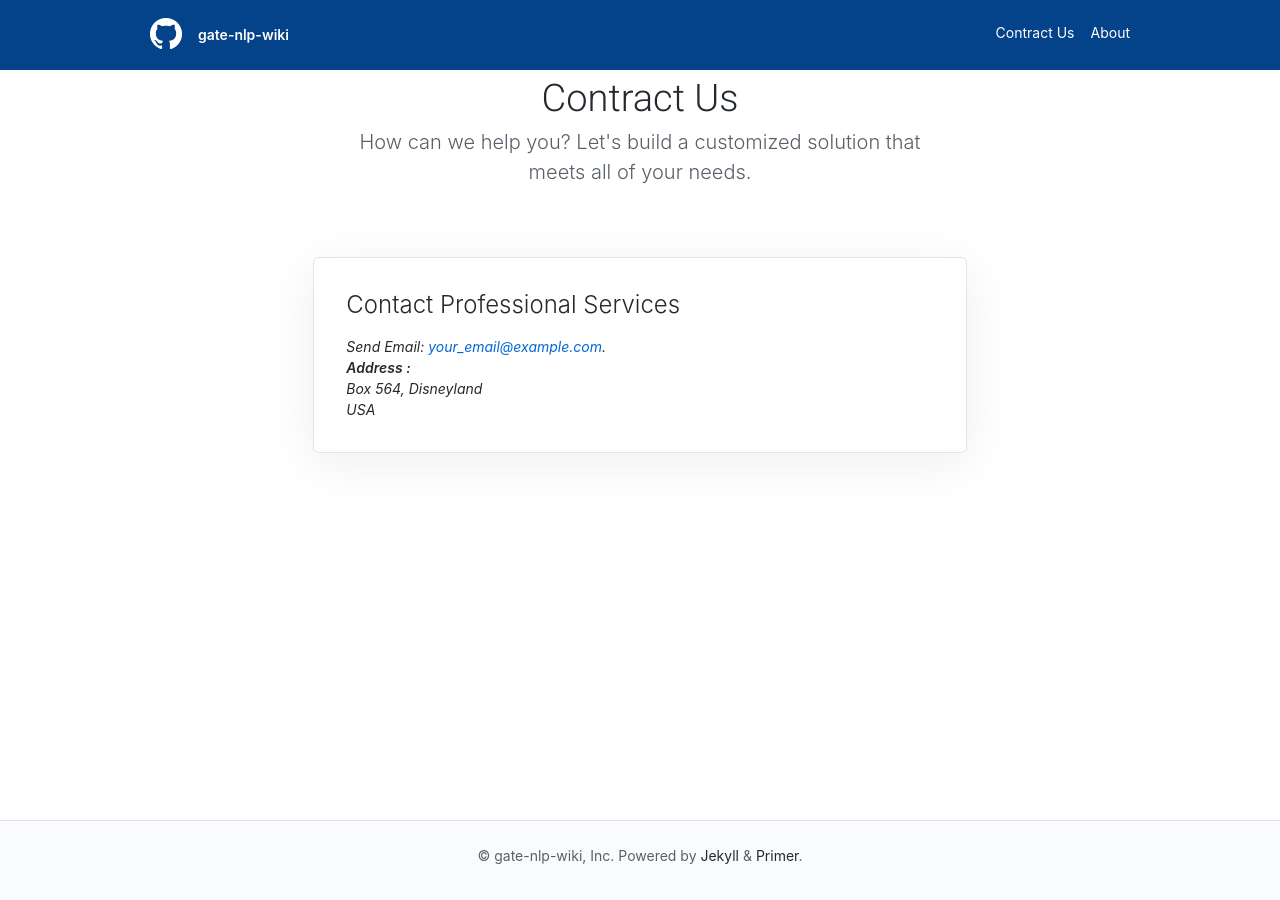
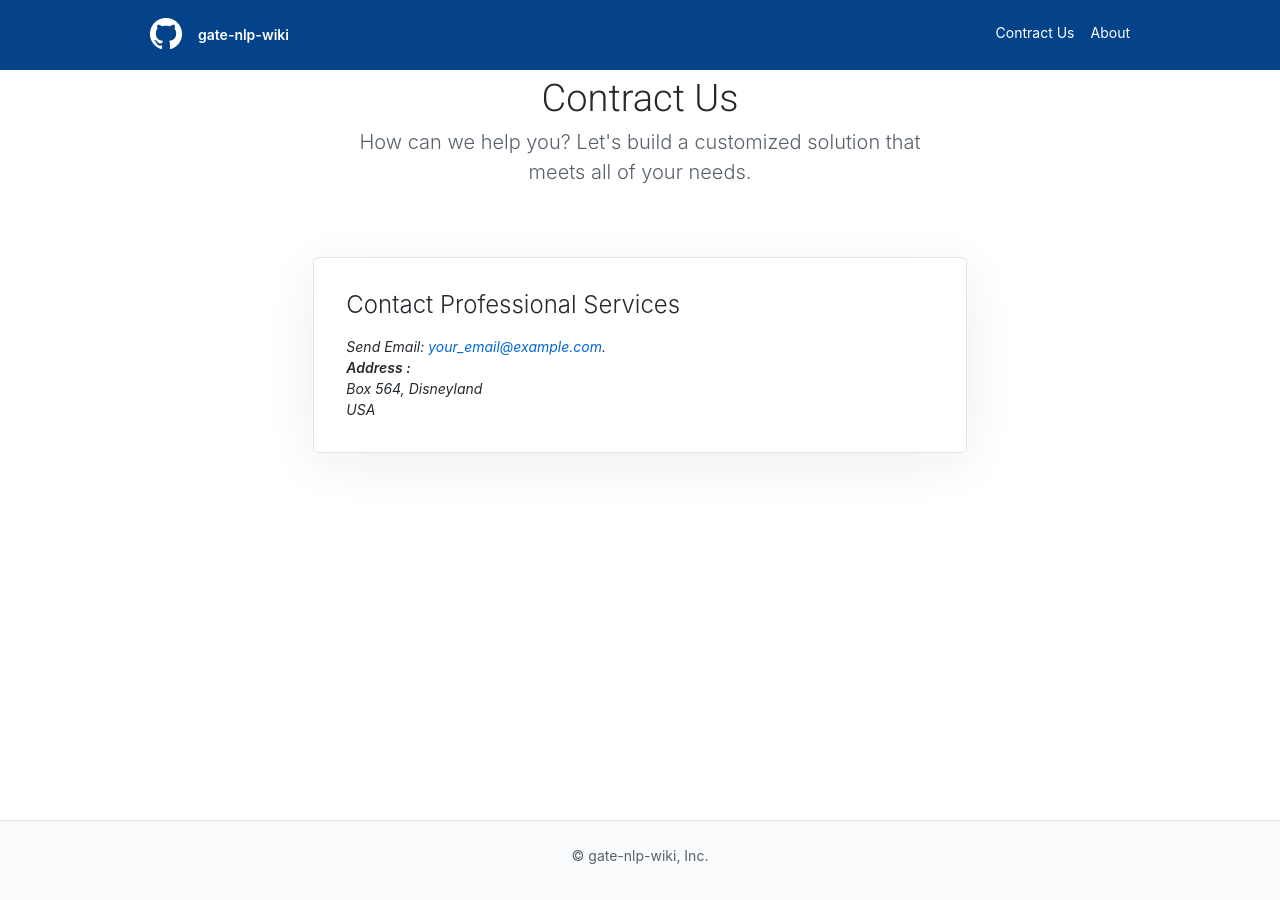
Before and after one commit to easimadi/gate-nlp-wiki, a Jekyll site: the page built from docs/contract.html, in a window 1280 px wide. Built offline with Jekyll 4.4.1, drawn with Linux system fonts in a browser that asks for light colours.

Commit message:
Update footer.html

```diff
--- a/docs/_includes/footer.html
+++ b/docs/_includes/footer.html
@@ -24,5 +24,5 @@
 </div> Community</a>
   </div> -->
 
-  <p>© {{ date: "%Y" }} {{ site.name }}, Inc. Powered by <a href="http://jekyllrb.com" rel="nofollow" target="_blank" class="text-gray-dark">Jekyll</a> &amp; <a href="https://github.com/primer/primer-css" target="_blank" rel="nofollow" class="text-gray-dark">Primer</a>.</p>
+  <p>© {{ date: "%Y" }} {{ site.name }}, Inc.</p>
 </footer>
```
